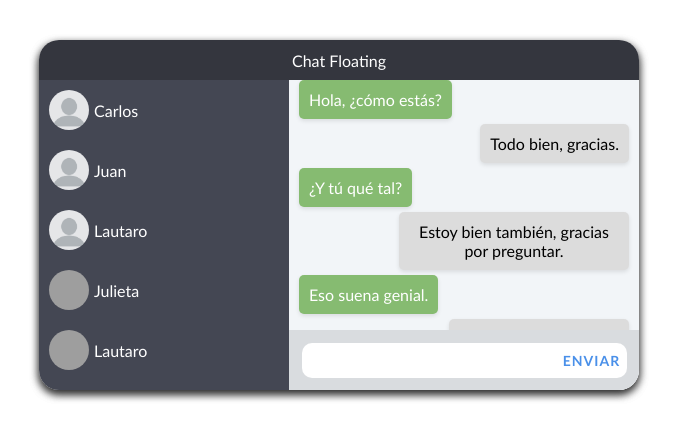
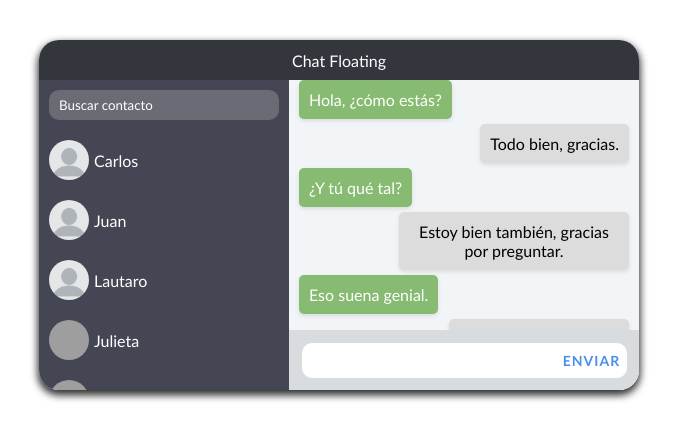
Before and after one commit to matias-rolon/chat-socket-TecN5, a React (Vite) app: page / in a window 1280 px wide. Shown: the top 440 px of the page, without its empty margins (1-678 px from the left). Built offline with nearby package versions, Linux system fonts and the light colour scheme; grey boxes are pictures that could not be loaded.

Commit message:
Search para los contactos

```diff
--- a/src/components/Contacts.tsx
+++ b/src/components/Contacts.tsx
@@ -1,4 +1,5 @@
-import {Contact} from "../interfaces/contact";
+import { Contact } from "../interfaces/contact";
+import {useSearchFilter} from "../hooks/useSearchFilter";
 import noImage from "../assets/no-image.jpg";
 
 import './styles/contact.css'
@@ -7,20 +8,35 @@ interface ContactsProps {
     contacts: Contact[];
 }
 
-export const Contacts = ({contacts} : ContactsProps) => {
-    return (<div className="contacts-container">
-        {
-        contacts.map(({
-                        name,
-                        image
-                    }, index) => (
-                        <div key={index} className="contact">
-                            <div className="image-container">
-                                <img src={`${image ? `${image}` : `${noImage}`}`} alt="" />
-                            </div>
-                            <span>{name}</span>
+export const Contacts = ({ contacts }: ContactsProps) => {
+    const { searchTerm, setSearchTerm, filteredItems } = useSearchFilter(contacts, "name");
+
+    return (
+        <>
+            <div className="search-container">
+                <input
+                        type="text"
+                        placeholder="Buscar contacto"
+                        value={searchTerm}
+                        onChange={(e) => setSearchTerm(e.target.value)}
+                        className="search-input"
+                />
+            </div>
+            <div className="contacts-container">
+
+                {filteredItems.map(({ name, image }, index) => (
+                    <div key={index} className="contact">
+                        <div className="image-container">
+                            <img
+                                src={`${image ? `${image}` : `${noImage}`}`}
+                                alt=""
+                            />
                         </div>
-                    ))
-                } </div>
-        )
-    }
+                        <span>{name}</span>
+                    </div>
+                ))}
+
+            </div>
+        </>
+    );
+};
--- a/src/components/styles/contact.css
+++ b/src/components/styles/contact.css
@@ -1,7 +1,7 @@
 .contacts-container {
     display: flex;
     flex-direction: column;
-    height: 310px;
+    height: 260px;
     overflow: auto;
     background-color: #444753;
     border-bottom-left-radius: 20px;
@@ -12,6 +12,28 @@
 .contacts-container::-webkit-scrollbar-thumb {
     background-color: #6a6c75;
     border-radius: 10px;
+}
+
+.search-container {
+    height: 30px;
+    padding: 10px;
+    display: flex;
+    background-color: #444753;
+}
+
+.search-input {
+    background-color:  #6a6c75;
+    color: #fff;
+    border-radius: 10px;
+    padding: 4px;
+    padding-left: 10px;
+    width: 100%;
+    border: none;
+    outline: none;
+}
+
+.search-input::placeholder{
+    color: #fff;
 }
 
 .image-container{
--- /dev/null
+++ b/src/hooks/useSearchFilter.ts
@@ -0,0 +1,11 @@
+import { useState } from "react";
+
+export function useSearchFilter(items: any[], filterKey: string) {
+    const [searchTerm, setSearchTerm] = useState("");
+
+    const filteredItems = items.filter(item =>
+        item[filterKey].toLowerCase().includes(searchTerm.toLowerCase())
+    );
+
+    return { searchTerm, setSearchTerm, filteredItems };
+}
```
